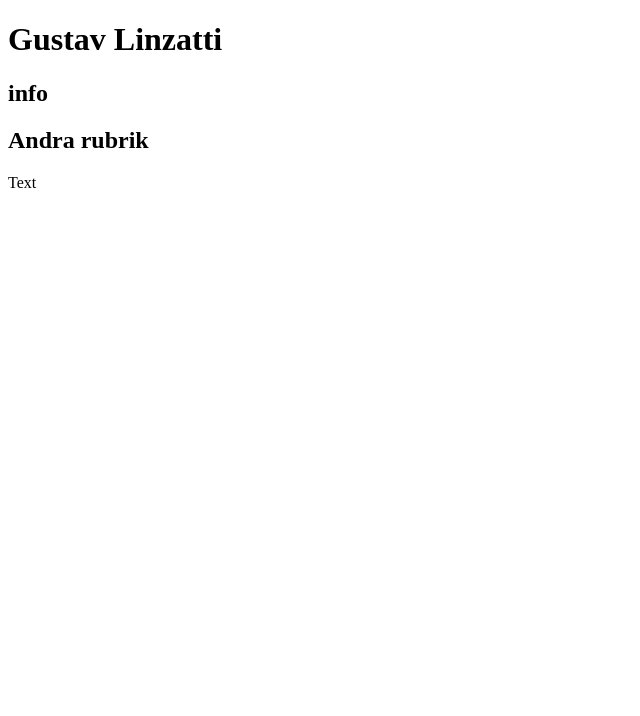
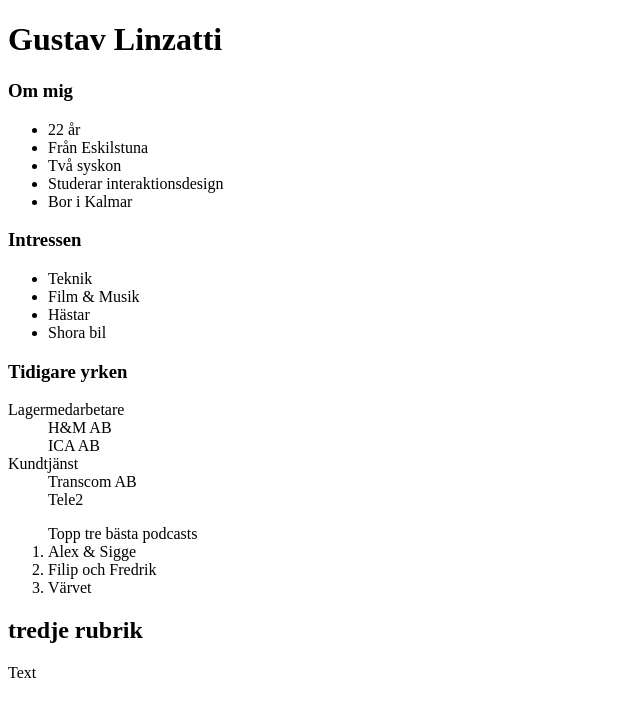
Before and after one commit to gl222cz/gl222cz-1dv435-laborationer, a plain HTML site: page pages/presentation.html in a window 1280 px wide. Shown: the whole page, without its empty margins (0-640 px from the left). Drawn offline with Linux system fonts and the light colour scheme.

Commit message:
X
^O

git push

```diff
--- a/pages/presentation.html
+++ b/pages/presentation.html
@@ -1,14 +1,44 @@
 <!DOCTYPE html>
 <html lang="sv">
-<head>
-    <title>GUSTAV LINZATTI</title>
-</head>
+    <head>
+        <title>Presentation - GUSTAV LINZATTI</title>
+    </head>
 <body>
-<div>
-    <h1>Gustav Linzatti</h1>
-    <h2>info</h2>
+    <div>
+        <h1>Gustav Linzatti</h1>
+        <h3>Om mig</h2>
+            <ul>
+                <li>22 år</li>
+                <li>Från Eskilstuna</li>
+                <li>Två syskon</li>
+                <li>Studerar interaktionsdesign</li>
+                <li>Bor i Kalmar</li>
+            </ul>
+        <h3>Intressen</h3>
+              <ul>
+                <li>Teknik</li>
+                <li>Film & Musik</li>
+                <li>Hästar</li>
+                <li>Shora bil</li>
+            </ul>
+        <h3>Tidigare yrken</h3>
+        <dl>
+             <dt>Lagermedarbetare</dt>
+                <dd>H&M AB</dd>
+                <dd>ICA AB</dd>
+             <dt>Kundtjänst</dt>
+                <dd>Transcom AB</dd>
+                <dd>Tele2</dd>
+        </dl>
+    </div>
+    <div>
+        <ol>Topp tre bästa podcasts
+            <li>Alex & Sigge</li>
+            <li>Filip och Fredrik</li>
+            <li>Värvet</li>
+        </ol>
 </div>
-<h2>Andra rubrik</h2>
+<h2>tredje rubrik</h2>
 <p>Text </p>
-</body>
+    </body>
 </html>
```
